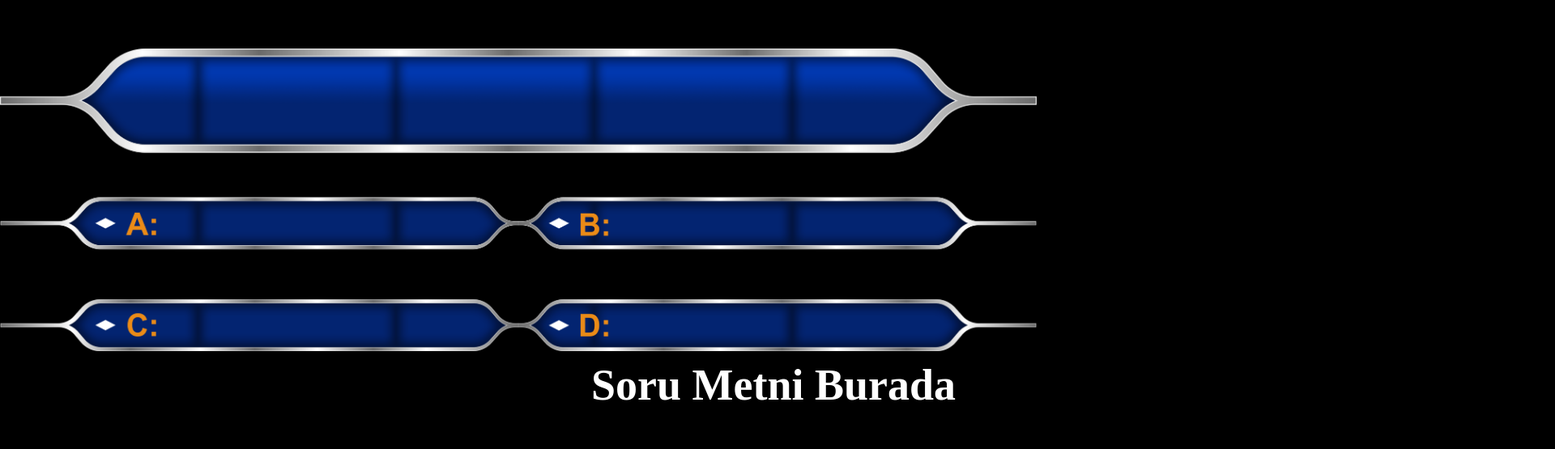
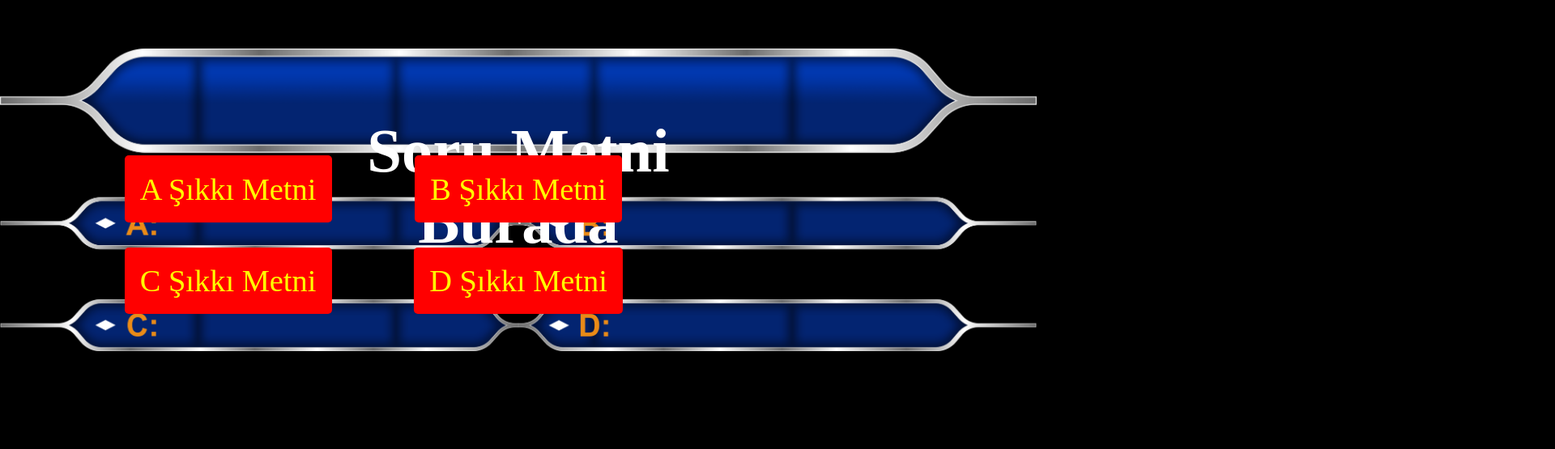
Before and after one commit to juskahpe/cinmin, a plain HTML site: page index.html in a window 1280 px wide. Shown: the part 151-706 px from the top of the page at 81% size, 1920 px wide, since content can reach past the window. Drawn offline with Linux system fonts and the light colour scheme.

Commit message:
Update style.css

```diff
--- a/style.css
+++ b/style.css
@@ -19,41 +19,44 @@ body {
 
 .text {
     position: absolute;
-    top: 340px; /* Soru kısmı için güncel konum */
-    left: 730px; /* Soru kısmı için güncel konum */
+    top: 5%; /* Soru kısmı için yukarı kaydırma */
+    left: 50%; /* Ortada hizalama */
+    transform: translateX(-50%); /* Ortada görünmesi için ayar */
     color: white; /* Yazı rengi */
-    font-size: 36px; /* Yazı boyutu */
+    font-size: 4vw; /* Yazı boyutu, ekran genişliğine göre ayarlanır */
     text-align: center;
 }
 
 .option {
     position: absolute;
-    background-color: blue; /* Şık arka plan rengi */
-    color: orange; /* Şık yazı rengi */
-    font-size: 24px; /* Şık yazı boyutu */
-    padding: 10px;
+    background-color: red; /* Şık arka plan rengi */
+    color: yellow; /* Şık yazı rengi */
+    font-size: 3vw; /* Şık yazı boyutu, ekran genişliğine göre ayarlanır */
+    padding: 1.5vw; /* Padding, ekran genişliğine göre ayarlanır */
     border-radius: 5px;
     transition: background-color 0.3s; /* Renk geçişi için animasyon */
 }
 
 .optionA {
-    left: 839px; /* A Şıkkı X */
-    top: 1068px; /* A Şıkkı Y */
+    left: 12%; /* A Şıkkı için sağa kaydırma */
+    top: 35%; /* A Şıkkı için yukarı kaydırma */
 }
 
 .optionB {
-    left: 3100px; /* B Şıkkı X */
-    top: 1068px; /* B Şıkkı Y */
+    left: 50%; /* B Şıkkı için sağa kaydırma */
+    top: 35%; /* B Şıkkı için yukarı kaydırma */
+    transform: translateX(-50%); /* B Şıkkı ortalamak için */
 }
 
 .optionC {
-    left: 839px; /* C Şıkkı X */
-    top: 1592px; /* C Şıkkı Y */
+    left: 12%; /* C Şıkkı için sağa kaydırma */
+    top: 65%; /* C Şıkkı için yukarı kaydırma */
 }
 
 .optionD {
-    left: 3100px; /* D Şıkkı X */
-    top: 1592px; /* D Şıkkı Y */
+    left: 50%; /* D Şıkkı için sağa kaydırma */
+    top: 65%; /* D Şıkkı için yukarı kaydırma */
+    transform: translateX(-50%); /* D Şıkkı ortalamak için */
 }
 
 .option:hover {
```
